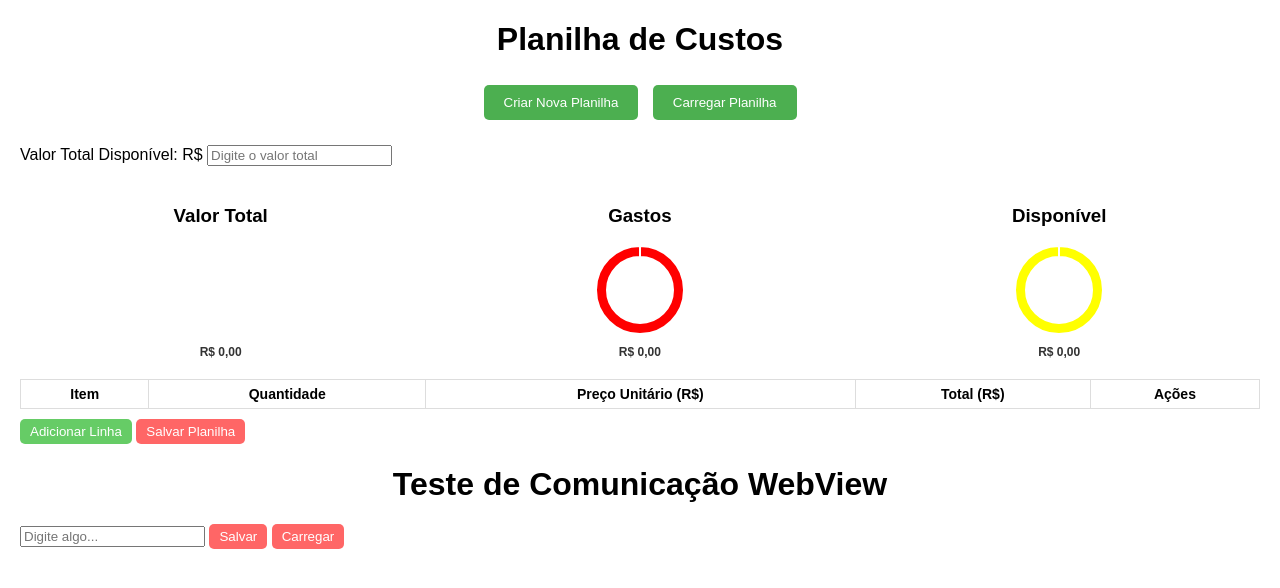
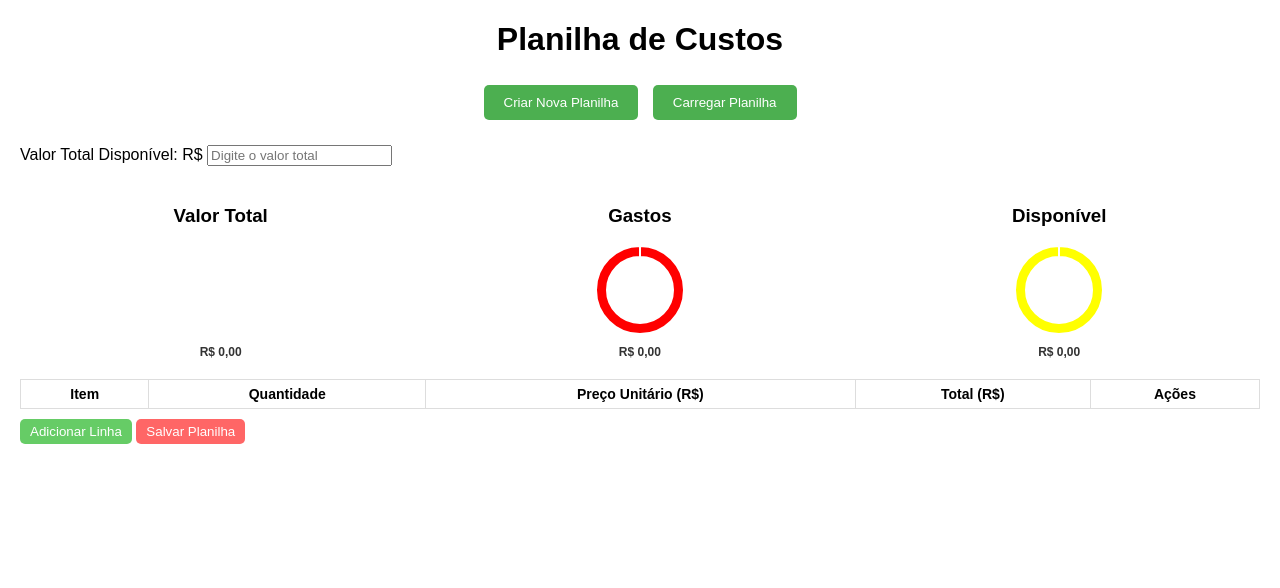
Before and after one commit to Leonardolemes521/lemes, a plain HTML site: page index.html in a window 1280 px wide. Drawn offline with nearby package versions, Linux system fonts and the light colour scheme.

Commit message:
Update index.html

```diff
--- a/index.html
+++ b/index.html
@@ -456,28 +456,3 @@
     </script>
 </body>
 </html>
-<!DOCTYPE html>
-<html lang="pt">
-<head>
-    <meta charset="UTF-8">
-    <meta name="viewport" content="width=device-width, initial-scale=1.0">
-    <title>Teste WebView</title>
-    <script>
-        function salvarDados() {
-            let texto = document.getElementById("inputTexto").value;
-            Android.salvarNoAndroid(texto);
-        }
-
-        function carregarDados() {
-            let dados = Android.carregarDoAndroid();
-            document.getElementById("inputTexto").value = dados;
-        }
-    </script>
-</head>
-<body>
-    <h1>Teste de Comunicação WebView</h1>
-    <input type="text" id="inputTexto" placeholder="Digite algo...">
-    <button onclick="salvarDados()">Salvar</button>
-    <button onclick="carregarDados()">Carregar</button>
-</body>
-</html>
```
